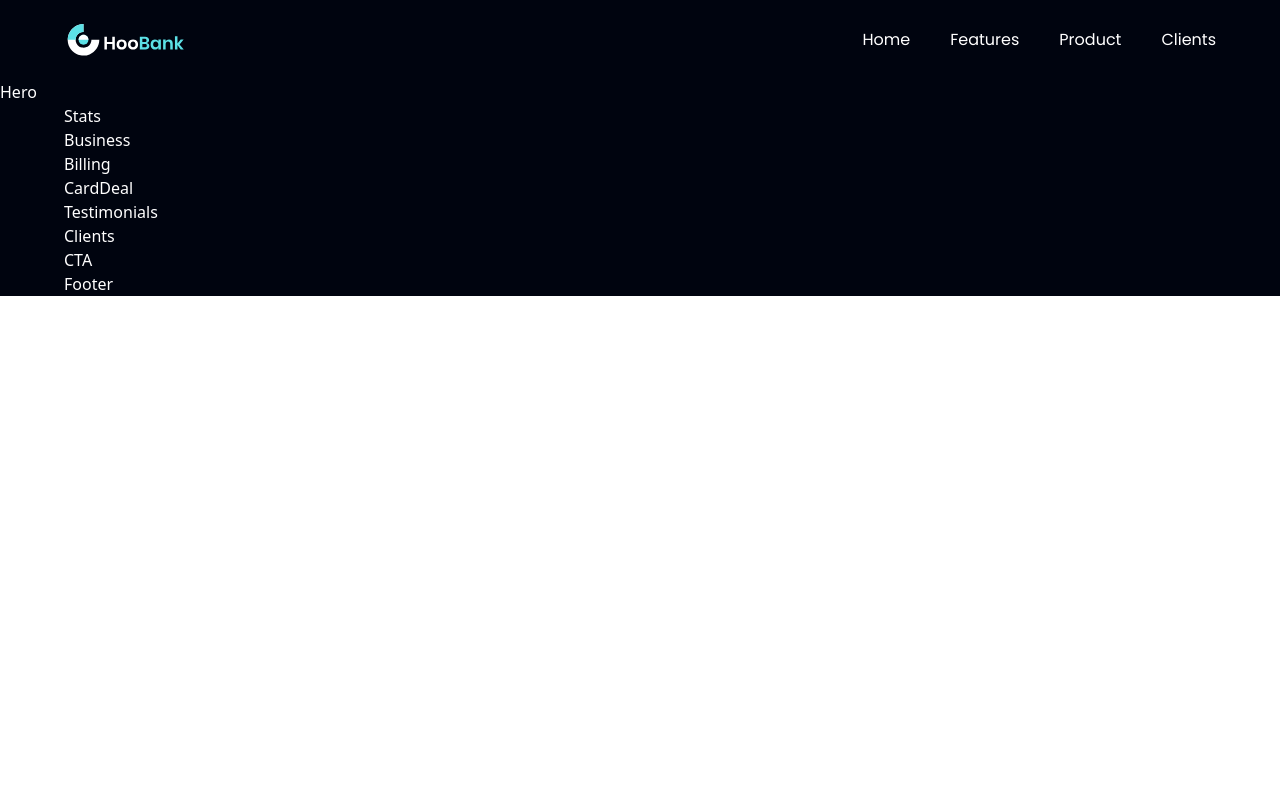
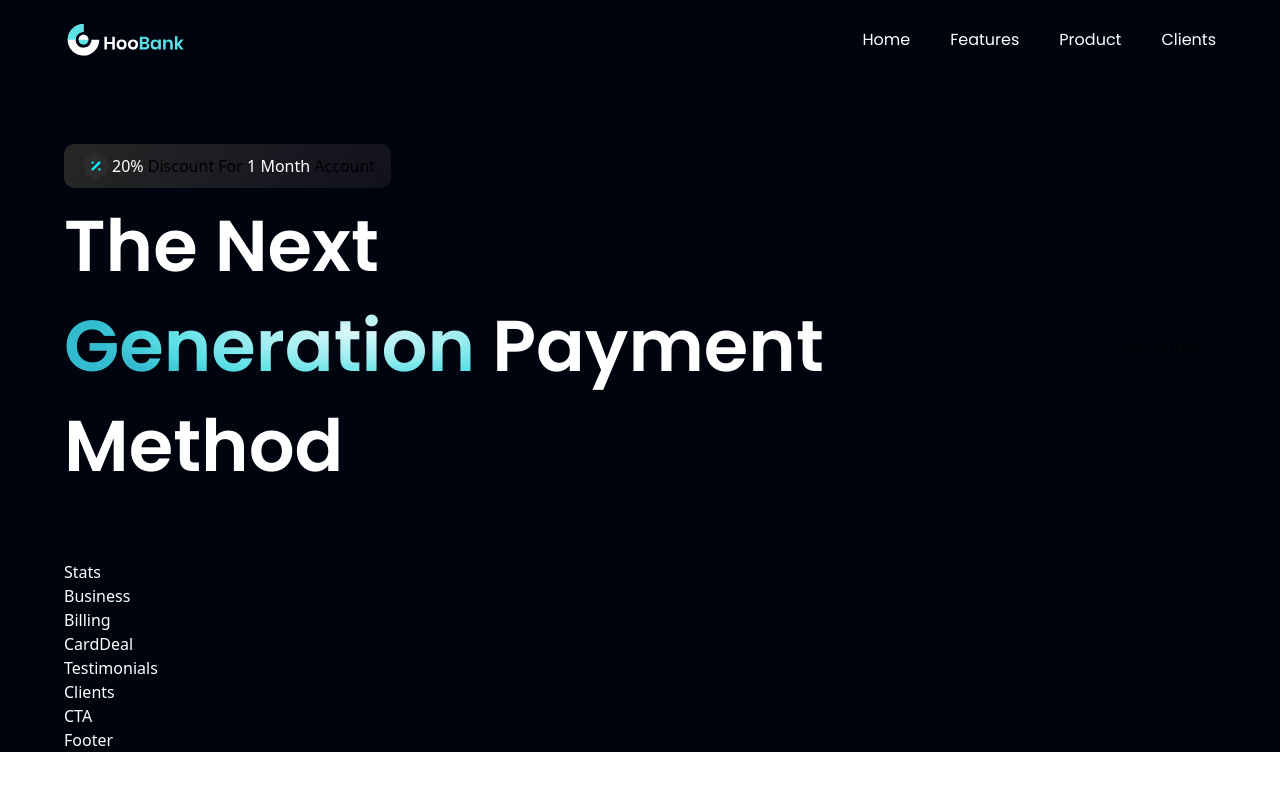
Before and after one commit to Prathamdas3/WooBank, a React (Vite) app: page / in a window 1280 px wide. Shown: the top 790 px of the page. Built offline with nearby package versions, Linux system fonts and the light colour scheme.

Commit message:
working on the getstarted page

```diff
--- a/src/components/Hero.jsx
+++ b/src/components/Hero.jsx
@@ -1,11 +1,32 @@
-import React from "react";
+import styles from "../style";
+import { discount, robot } from "../assets";
+import GetStarted from "./GetStarted";
 
-const Hero = () => {
-  return (
-    <div>
-      <h1 className="text-white">Hero</h1>
+const Hero = () => (
+  <section id="home" className={`flex md:flex-row flex-col ${styles.paddingY}`}>
+    <div
+      className={`flex-1 ${styles.flexStart} flex-col xl:px-0 sm:px-16 px-6`}
+    >
+      <div className="flex flex-row items-center py-[6px] px-4 bg-discount-gradient rounded-[10px] mb-2 ">
+        <img src={discount} alt="discount" className="w-[32px] h-[32px] " />
+        <p className={`style.paragraph`}>
+          <span className="text-white">20%</span> Discount For{" "}
+          <span className="text-white">1 Month</span> Account
+        </p>
+      </div>
+
+      <div className="flex flex-row justify-between items-center w-full">
+        <h1 className="flex-1 font-poppins font-semibold ss:text-[72px] text-[52px] text-white ss:leading-[100px] leading-[75px]">
+          The Next
+          <br className="sm:block hidden" />{" "}
+          <span className="text-gradient">Generation</span> Payment Method
+        </h1>
+        <div className="ss:flex hidden md:mr-4 mr-0">
+          <GetStarted />
+        </div>
+      </div>
     </div>
-  );
-};
+  </section>
+);
 
 export default Hero;
```
